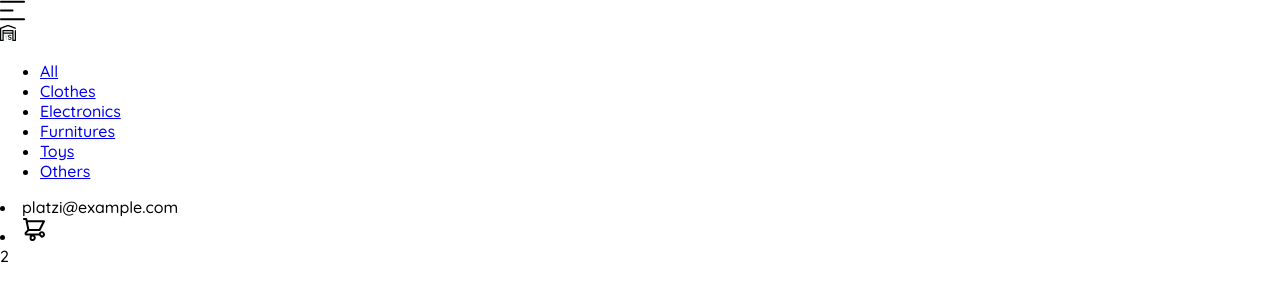
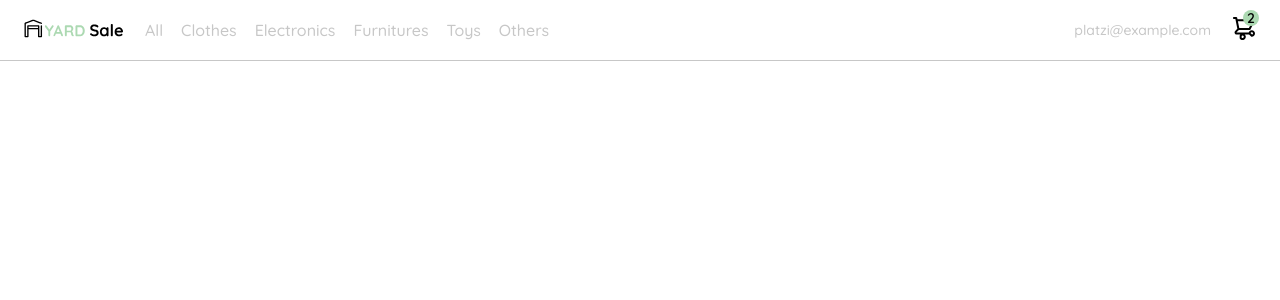
Before and after one commit to Canopus44/Cursos-Platzi, a plain HTML site: page personalProjects/frontend-developer-1/clase11.html in a window 1280 px wide. Drawn offline with Linux system fonts and the light colour scheme.

Commit message:
Clase 11 : Navbar: CSS

```diff
--- a/personalProjects/frontend-developer-1/clase11.html
+++ b/personalProjects/frontend-developer-1/clase11.html
@@ -11,44 +11,146 @@
     <title>Document</title>
     <style>
         :root {
+            --white: #FFFFFF;
+            --black: #000000;
             --very-light-pink: #C7C7C7;
             --text-input-field: #F7F7F7;
             --hospital-green: #ACD9B2;
-            --white: #FFFFFF;
-            --black: #000000;
-            --dark: #232830;
             --sm: 14px;
             --md: 16px;
             --lg: 18px;
         }
 
         body {
+            margin: 0;
             font-family: 'Quicksand', sans-serif;
+        }
+
+        nav {
+            display: flex;
+            justify-content: space-between;
+            padding: 0 24px;
+            border-bottom: 1px solid var(--very-light-pink);
+        }
+
+        .menu {
+            display: none;
+        }
+
+        .logo {
+            width: 100px;
+        }
+
+        .navbar-left ul,
+        .navbar-right ul {
+            list-style: none;
+            padding: 0;
             margin: 0;
+            display: flex;
+            align-items: center;
+            height: 60px;
+        }
+
+        .navbar-left {
+            display: flex;
+        }
+
+        .navbar-left ul {
+            margin-left: 12px;
+        }
+
+        .navbar-left ul li a,
+        .navbar-right ul li a {
+            text-decoration: none;
+            color: var(--very-light-pink);
+            border: 1px solid var(--white);
+            padding: 8px;
+            border-radius: 8px;
+        }
+
+        .navbar-left ul li a:hover,
+        .navbar-right ul li a:hover {
+            border: 1px solid var(--hospital-green);
+            color: var(--hospital-green);
+        }
+
+        .navbar-email {
+            color: var(--very-light-pink);
+            font-size: var(--sm);
+            margin-right: 12px;
+        }
+
+        .navbar-shopping-cart {
+            position: relative;
+        }
+
+        .navbar-shopping-cart div {
+            width: 16px;
+            height: 16px;
+            background-color: var(--hospital-green);
+            border-radius: 50%;
+            font-size: var(--sm);
+            font-weight: bold;
+            position: absolute;
+            top: -6px;
+            right: -3px;
+            display: flex;
+            justify-content: center;
+            align-items: center;
+        }
+
+        @media (max-width: 640px) {
+            .menu {
+                display: block;
+            }
+
+            .navbar-left ul {
+                display: none;
+            }
+
+            .navbar-email {
+                display: none;
+            }
         }
     </style>
 </head>
 
 <body>
     <nav>
-        <img src="./icons/icon_menu.svg" alt="menu">
-
+        <img src="./icons/icon_menu.svg" alt="menu" class="menu">
         <div class="navbar-left">
-            <img src="./logos/favicon_yard_sale.svg" alt="logo" class="logo">
+            <img src="./logos/logo_yard_sale.svg" alt="logo" class="logo">
             <ul>
-                <li><a href="#">All</a></li>
-                <li><a href="#">Clothes</a></li>
-                <li><a href="#">Electronics</a></li>
-                <li><a href="#">Furnitures</a></li>
-                <li><a href="#">Toys</a></li>
-                <li><a href="#">Others</a></li>
+                <li>
+                    <a href="/">All</a>
+                </li>
+                <li>
+                    <a href="/">Clothes</a>
+                </li>
+                <li>
+                    <a href="/">Electronics</a>
+                </li>
+                <li>
+                    <a href="/">Furnitures</a>
+                </li>
+                <li>
+                    <a href="/">Toys</a>
+                </li>
+                <li>
+                    <a href="/">Others</a>
+                </li>
             </ul>
         </div>
         <div class="navbar-right">
-            <li>platzi@example.com</li>
-            <li class="navbar-shoping-cart"><img src="./icons/icon_shopping_cart.svg" alt="shoping-cart">
-                <div>2</div>
-            </li>
+            <ul>
+                <li class="navbar-email">
+                    <a>platzi@example.com</a>
+                </li>
+                <li class="navbar-shopping-cart">
+                    <img src="./icons/icon_shopping_cart.svg" alt="shopping cart">
+                    <div>2</div>
+                </li>
+            </ul>
         </div>
     </nav>
 </body>
```
